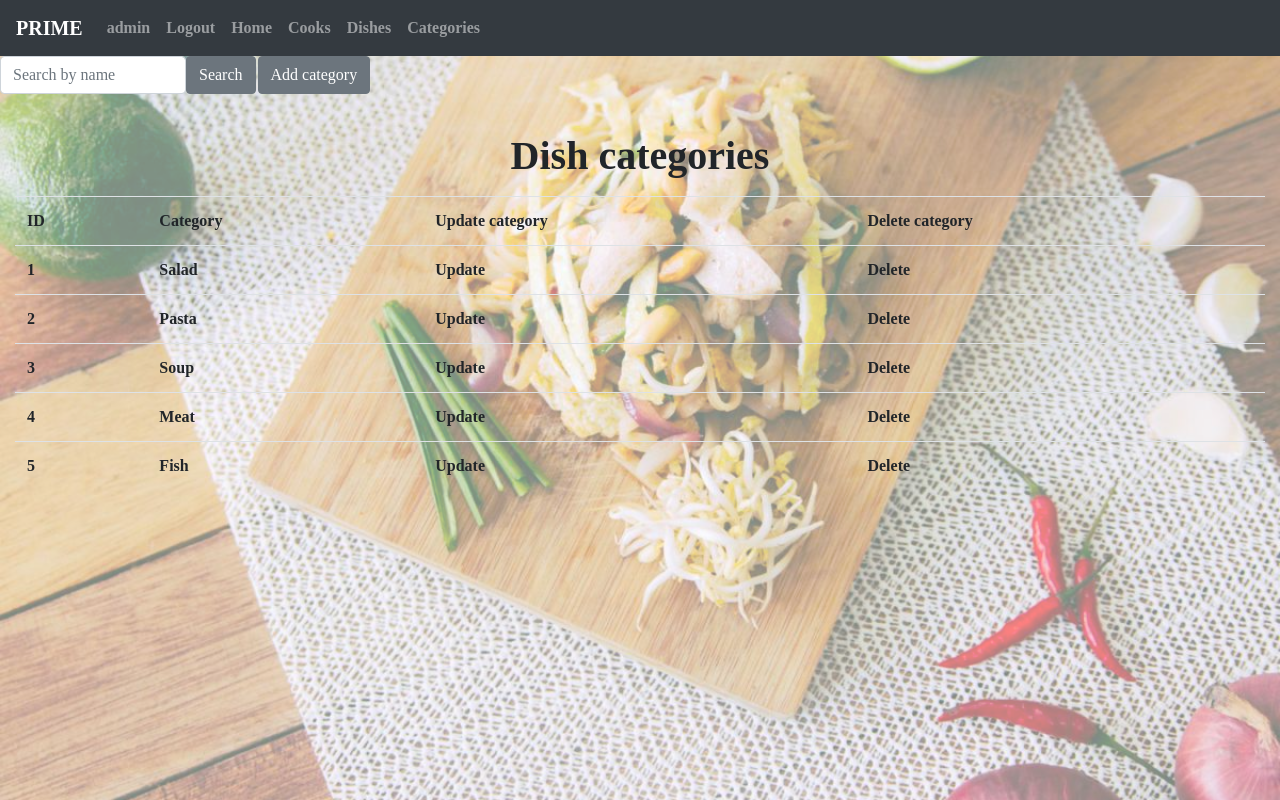
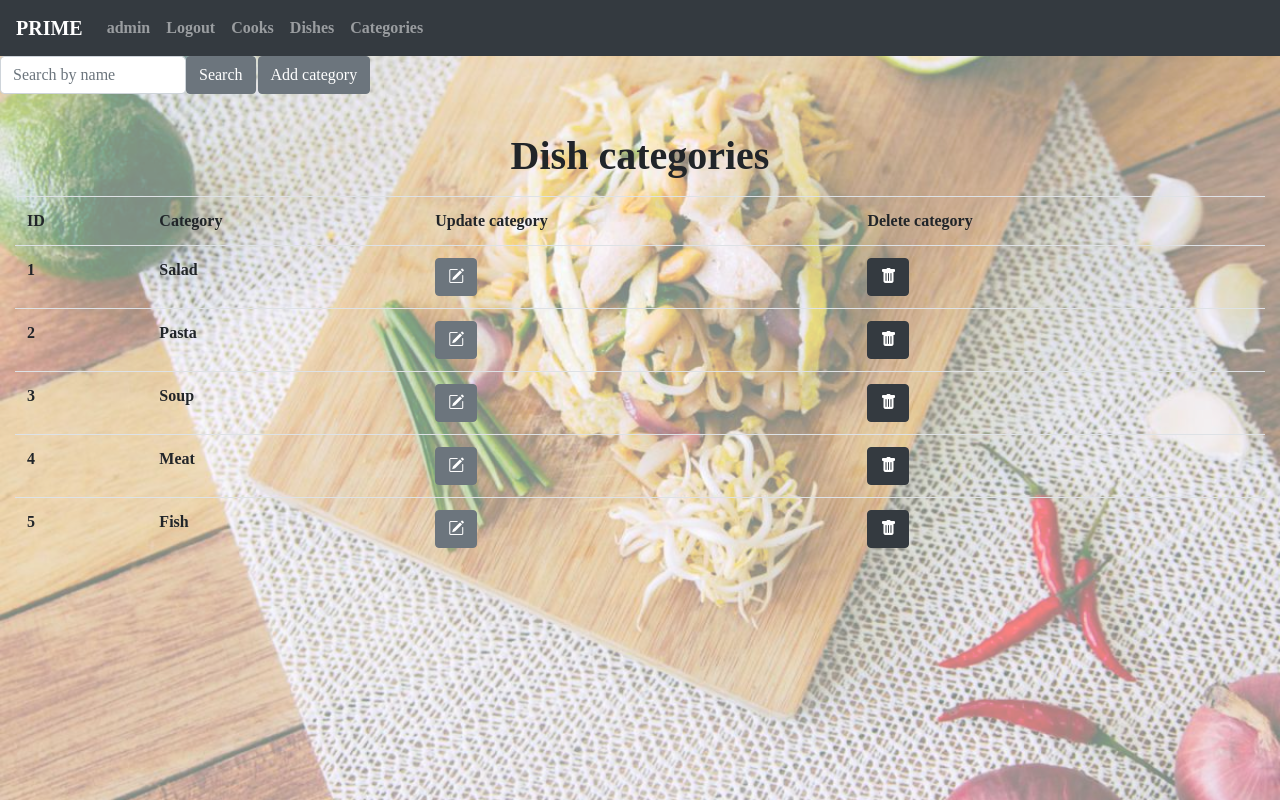
Before and after one commit to KatrinLazarenko/restaurant-kitchen-service, a Django app: page /categories/ in a window 1280 px wide. Run offline with Django 4.2, Linux system fonts and the light colour scheme; a user stored in the database is signed in; data comes from the database, SQL or seed files in the repository; both versions use the stored data as it was after the commit; some libraries are stand-ins or nearby versions.

Commit message:
Added favicon, changed confirm logic

```diff
--- a/static/css/styles.css
+++ b/static/css/styles.css
@@ -1,8 +1,3 @@
-/*body {*/
-/*    margin-top: 20px;*/
-/*    !*background-image: url("../img/maintopic.png");*!*/
-/*}*/
-
 .link-to-page {
     float: right;
     margin: 0 2px 0 2px;
--- a/templates/base.html
+++ b/templates/base.html
@@ -9,9 +9,25 @@
           href="https://cdn.jsdelivr.net/npm/bootstrap@4.6.2/dist/css/bootstrap.min.css"
           integrity="sha384-xOolHFLEh07PJGoPkLv1IbcEPTNtaed2xpHsD9ESMhqIYd0nLMwNLD69Npy4HI+N"
           crossorigin="anonymous">
+    <script src="https://code.jquery.com/jquery-3.2.1.slim.min.js"
+            integrity="sha384-KJ3o2DKtIkvYIK3UENzmM7KCkRr/rE9/Qpg6aAZGJwFDMVNA/GpGFF93hXpG5KkN"
+            crossorigin="anonymous">
 
+    </script>
+    <script src="https://cdn.jsdelivr.net/npm/popper.js@1.12.9/dist/umd/popper.min.js"
+            integrity="sha384-ApNbgh9B+Y1QKtv3Rn7W3mgPxhU9K/ScQsAP7hUibX39j7fakFPskvXusvfa0b4Q"
+            crossorigin="anonymous">
+
+    </script>
+    <script src="https://cdn.jsdelivr.net/npm/bootstrap@4.0.0/dist/js/bootstrap.min.js"
+            integrity="sha384-JZR6Spejh4U02d8jOt6vLEHfe/JQGiRRSQQxSfFWpi1MquVdAyjUar5+76PVCmYl"
+            crossorigin="anonymous">
+
+    </script>
+    <link rel="stylesheet" href="https://cdn.jsdelivr.net/npm/bootstrap-icons@1.10.2/font/bootstrap-icons.css">
     {% load static %}
     <link rel="stylesheet" href="{% static 'css/styles.css' %}">
+    <link rel="icon" type="image/x-icon" href="{% static 'img/favicon.ico' %}">
 </head>
 
 <body style="font-family: 'American Typewriter'" class="font-weight-bolder">
--- a/templates/includes/sidebar.html
+++ b/templates/includes/sidebar.html
@@ -1,6 +1,6 @@
 <nav class="navbar navbar-expand-sm bg-dark navbar-dark">
   <!-- Brand/logo -->
-  <a class="navbar-brand" href="#">PRIME</a>
+  <a class="navbar-brand" href="{% url 'menu:index' %}">PRIME</a>
 
   <!-- Links -->
   <ul class="navbar-nav">
@@ -23,11 +23,6 @@
       </li>
     {% endif %}
     <li class="nav-item">
-      <a class="nav-link" href="{% url 'menu:index' %}">
-        Home
-      </a>
-    </li>
-    <li class="nav-item">
       <a class="nav-link" href="{% url 'menu:cook-list' %}">
         Cooks
       </a>
--- a/templates/menu/category_list.html
+++ b/templates/menu/category_list.html
@@ -35,16 +35,44 @@
               {{ category.name }}
           </td>
           <td>
-            <a class="text-body"
-               href="{% url 'menu:category-update' pk=category.id %}">
-              Update
+{#            <a class="text-body"#}
+{#               href="{% url 'menu:category-update' pk=category.id %}">#}
+{#              <i class="bi bi-pencil-square"></i>#}
+{#            </a>#}
+            <a class="btn btn-secondary" href="{% url 'menu:category-update' pk=category.id %}" role="button">
+              <i class="bi bi-pencil-square"></i>
             </a>
           </td>
           <td>
-            <a class="text-body"
-              href="{% url 'menu:category-delete' pk=category.id %}">
-              Delete
-            </a>
+{#            <a class="text-body"#}
+{#              href="{% url 'menu:category-delete' pk=category.id %}">#}
+{#              <i class="bi bi-trash-fill"></i>#}
+{#            </a>#}
+                  <!-- Button trigger modal -->
+            <button type="button" class="btn btn-dark" data-toggle="modal" data-target="#deleteCategory">
+              <i class="bi bi-trash-fill"></i>
+            </button>
+
+            <!-- Modal -->
+            <div class="modal fade" id="deleteCategory" tabindex="-1" role="dialog" aria-labelledby="deleteCategoryLabel" aria-hidden="true">
+              <div class="modal-dialog" role="document">
+                <div class="modal-content">
+                  <div class="modal-header">
+                    <h5 class="modal-title" id="deleteCategoryLabel">Delete this category?</h5>
+                    <button type="button" class="close" data-dismiss="modal" aria-label="Close">
+                      <span aria-hidden="true">&times;</span>
+                    </button>
+                  </div>
+                  <div class="modal-footer">
+                    <button type="button" class="btn btn-secondary" data-dismiss="modal">Cancel</button>
+                    <form action="{% url 'menu:category-delete' pk=category.id %}" method="post">
+                      {% csrf_token %}
+                      <button type="submit" class="btn btn-dark">Delete</button>
+                    </form>
+                  </div>
+                </div>
+              </div>
+            </div>
           </td>
         </tr>
       {% endfor %}
```
Also changed, not shown: templates/menu/category_confirm_delete.html (deleted, +0 -13 lines), templates/menu/cook_confirm_delete.html (deleted, +0 -13 lines), templates/menu/cook_detail.html (+28 -2 lines), templates/menu/dish_confirm_delete.html (deleted, +0 -13 lines), templates/menu/dish_detail.html (+27 -2 lines), README.md, db.sqlite3, img_1.png (added), img_2.png (added), static/img/favicon.ico (added).
